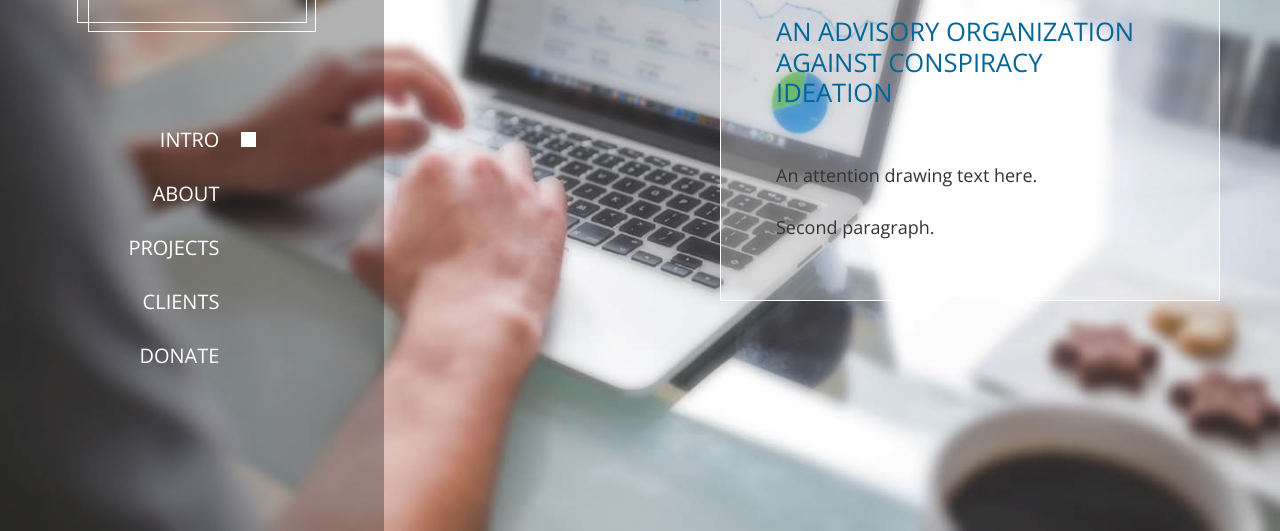
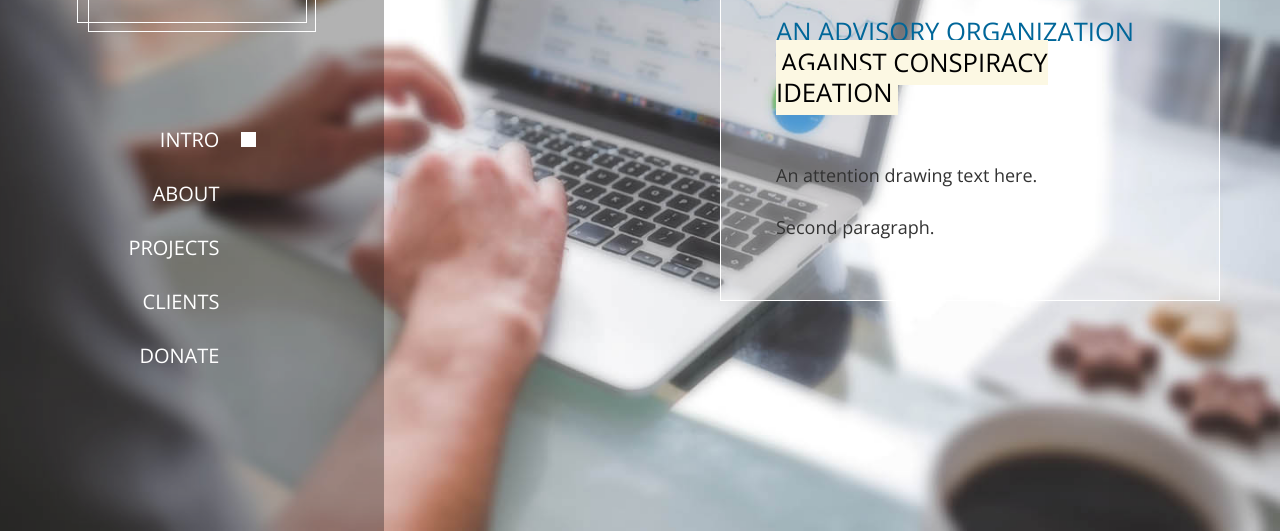
Before and after one commit to unitedfortruth/unitedfortruth, a plain HTML site: page index.html in a window 1280 px wide. Shown: the part 269-800 px from the top of the page. Drawn offline with nearby package versions, Linux system fonts and the light colour scheme.

Commit message:
Update index.html

```diff
--- a/index.html
+++ b/index.html
@@ -100,7 +100,7 @@
               <div class="tm-section-wrap">
                 <section id="intro" class="tm-section">
                     <div class="tm-bg-white-transparent tm-intro">
-                        <h2 class="tm-section-title mb-5 text-uppercase tm-color-primary">An Advisory organization Against Conspiracy Ideation</h2>
+                        <h2 class="tm-section-title mb-5 text-uppercase tm-color-primary">An Advisory Organization <mark>Against Conspiracy Ideation</mark></h2>
                         <p class="tm-color-gray">
                           An attention drawing text here.
                         </p>
```
